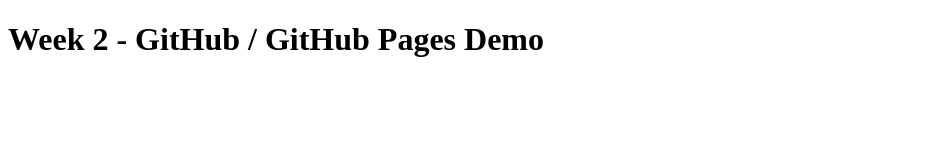
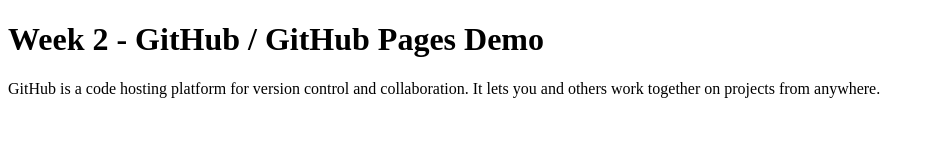
Before and after one commit to AidenLortie/Comp1073-week-demo, a plain HTML site: page index.html in a window 1280 px wide. Shown: the whole page, without its empty margins (0-935 px from the left). Drawn offline with Linux system fonts and the light colour scheme.

Commit message:
/# bored

```diff
--- a/index.html
+++ b/index.html
@@ -7,5 +7,6 @@
 </head>
 <body>
     <h1>Week 2 - GitHub / GitHub Pages Demo</h1>
+    <p>GitHub is a code hosting platform for version control and collaboration. It lets you and others work together on projects from anywhere.</p>
 </body>
 </html>
```
